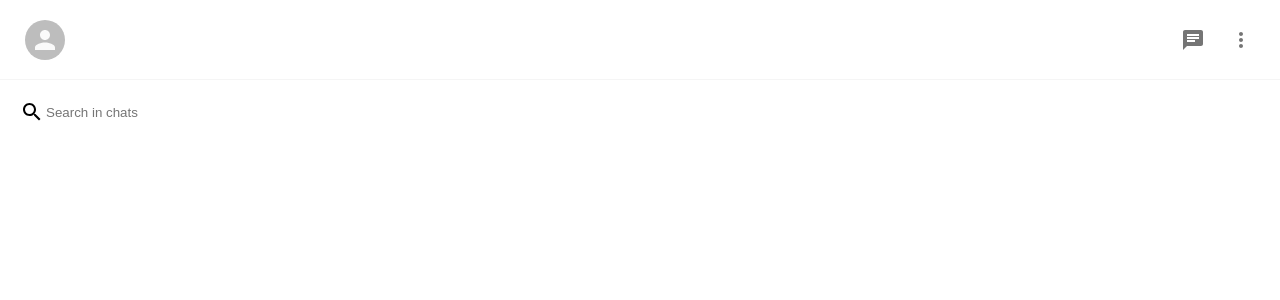
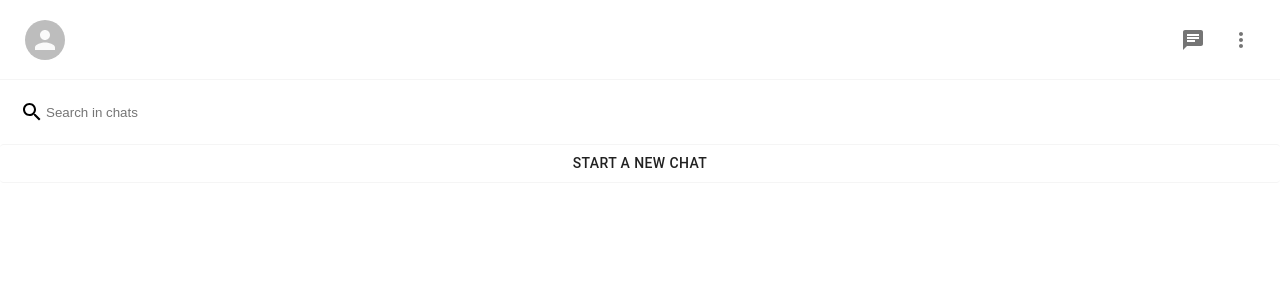
Before and after one commit to muwongelawrence-tech/WhatsApp-build, a Next.js app: page / in a window 1280 px wide. Shown: the top 300 px of the page. Built offline with nearby package versions, Linux system fonts and the light colour scheme.

Commit message:
adding a styled material UI button

```diff
--- a/components/SideBar.js
+++ b/components/SideBar.js
@@ -1,4 +1,4 @@
-import { Avatar, IconButton } from '@material-ui/core';
+import { Avatar, Button, IconButton } from '@material-ui/core';
 import React from 'react'
 import styled from 'styled-components';
 import ChatIcon from '@material-ui/icons/Chat';
@@ -23,6 +23,8 @@ function SideBar() {
           <SearchIcon/>
           <SearchInput placeholder='Search in chats'/>
         </Search>
+
+        <SideBarButton> Start a new chat </SideBarButton>
 
     </Container>
   );
@@ -69,7 +71,13 @@ const SearchInput = styled.input`
 outline-width:0;
 border:none;
 flex:1;
+`;
 
-
+const SideBarButton = styled(Button)`
+width:100%;
+&&& {
+  border-top:1px solid whitesmoke;
+  border-bottom:1px solid whitesmoke;
+}
 
 `;
```
